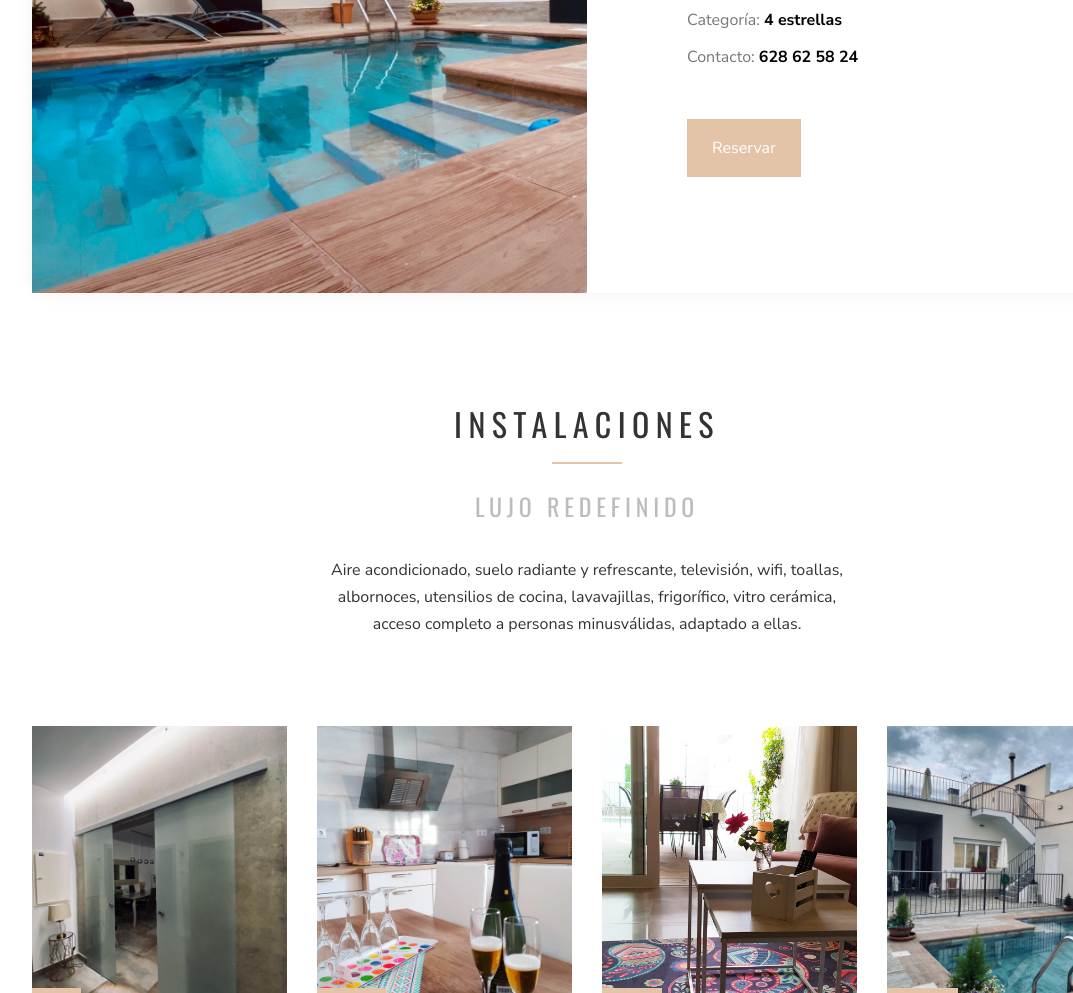
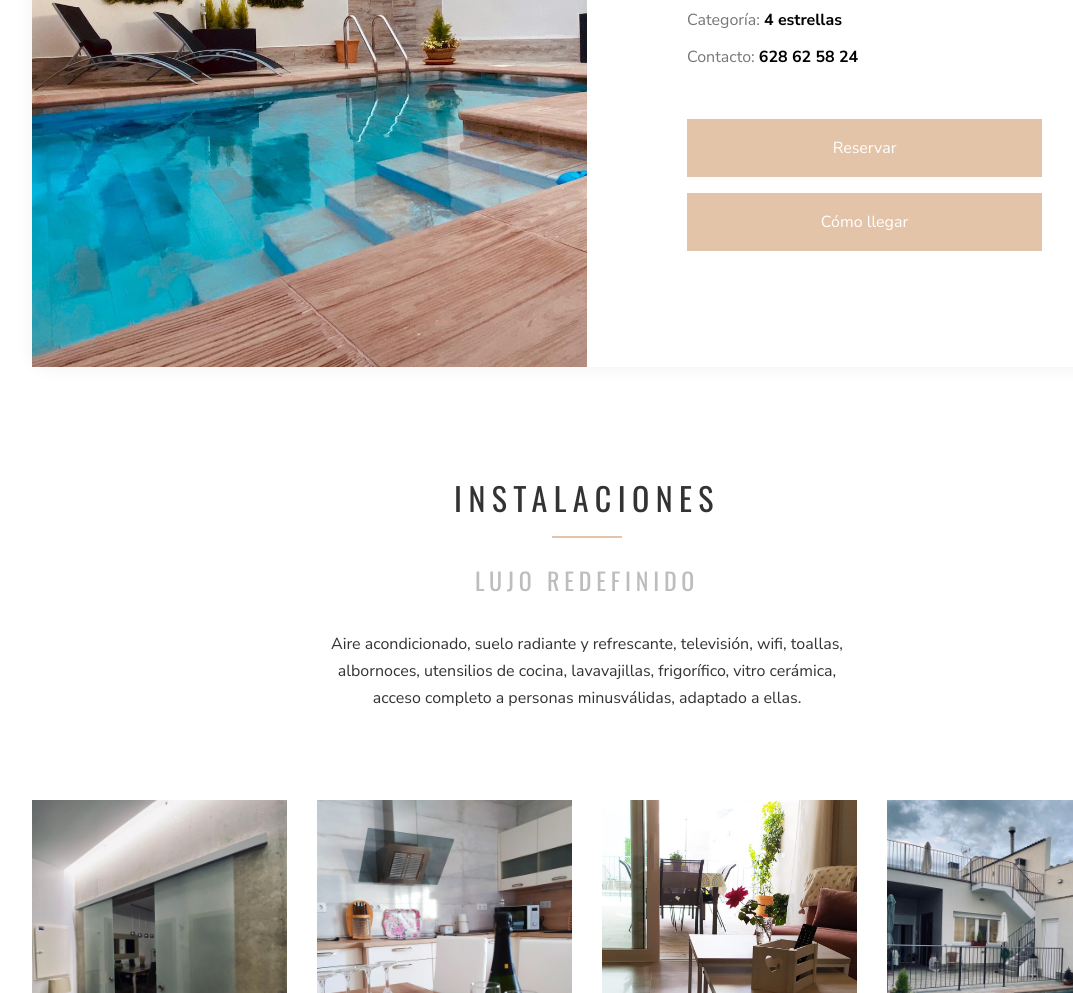
Before and after one commit to SirWhiz/rural-home, a plain HTML site: page index.html in a window 1280 px wide. Shown: the part 991-1984 px from the top of the page, without its empty margins (53-1126 px from the left). Drawn offline with nearby package versions, Linux system fonts and the light colour scheme; files whose address does not match are found by name.

Commit message:
Add button with Google Maps link

```diff
--- a/index.html
+++ b/index.html
@@ -97,7 +97,8 @@
             <li>Categoría: <strong>4 estrellas</strong></li>
             <li>Contacto: <strong>628 62 58 24</strong></li>
           </ul>
-          <p><a href="#" class="btn btn-primary px-4 py-3">Reservar</a></p>
+          <p><a href="#" class="btn btn-primary px-4 py-3 w-100">Reservar</a></p>
+          <p><a href="https://goo.gl/maps/auDHgmzRpWhhGFJ79" target="_blank" class="btn btn-primary px-4 py-3 w-100">Cómo llegar</a></p>
         </div>
       </div>
     </div>
```
